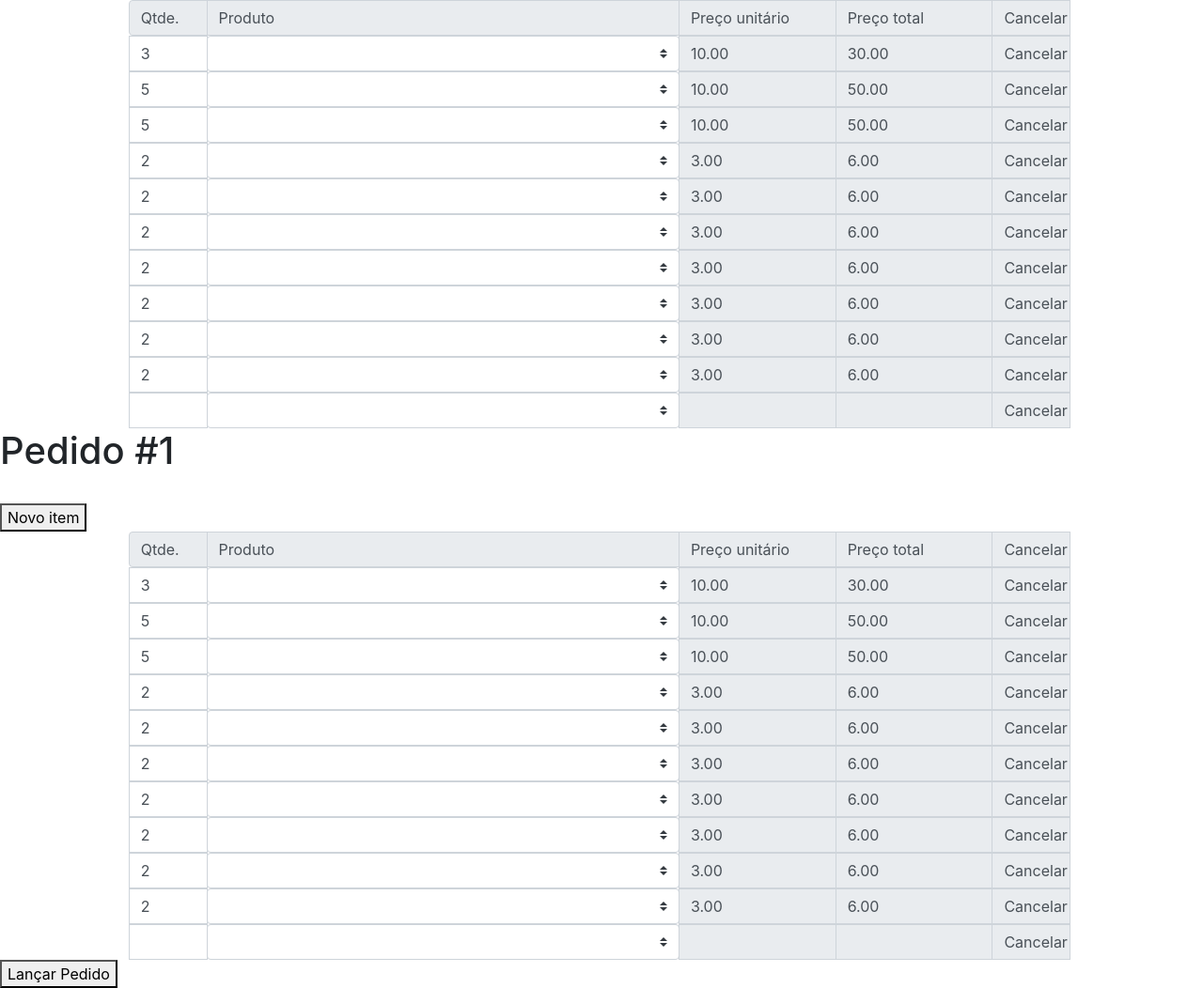
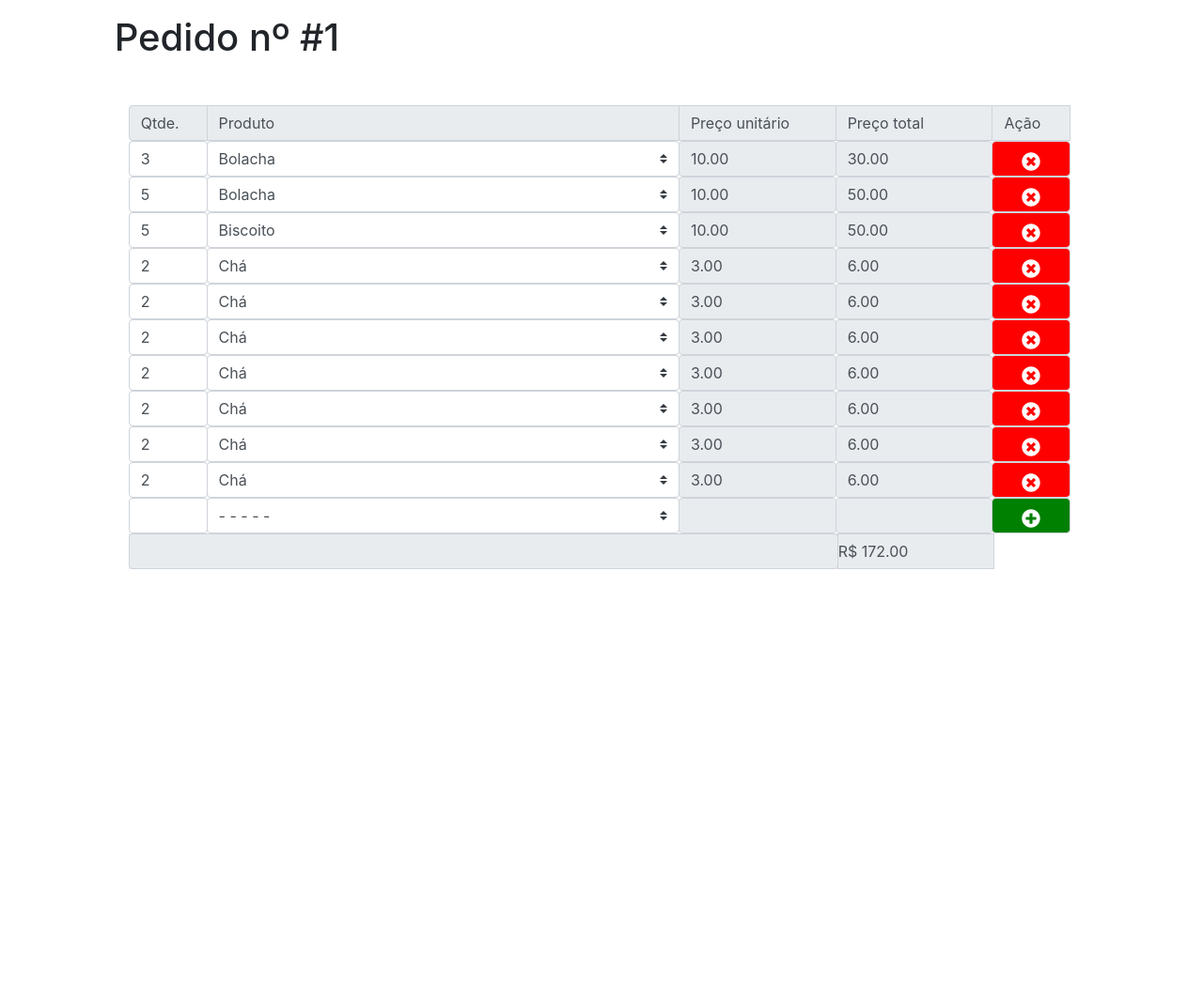
Before and after one commit to VitorLorente/exemplos_forms_django, a Django app: page /novo-pedido/1 in a window 1280 px wide. Shown: the whole page at 94% size. After the commit the page ends 606 px from the top, so only its background shows below. Run offline with Django 3.2, Linux system fonts and the light colour scheme; data comes from the database, SQL or seed files in the repository; lists and menus that the app fills with data are empty; some libraries are stand-ins or nearby versions.

Commit message:
css finalizado

```diff
--- a/blocoPedidos/core/models.py
+++ b/blocoPedidos/core/models.py
@@ -5,7 +5,7 @@ class Produto(models.Model):
     preco = models.DecimalField(max_digits=6, decimal_places=2)
 
     def __str__(self):
-        return f"{self.nome} - R$ {self.preco}"
+        return f"{self.nome}"
 
 class Pedido(models.Model):
     data = models.DateTimeField(auto_now=True)
--- a/blocoPedidos/core/templates/form_pedido.html
+++ b/blocoPedidos/core/templates/form_pedido.html
@@ -12,6 +12,8 @@
 
     <script src="https://code.jquery.com/jquery-3.4.1.min.js" integrity="sha256-CSXorXvZcTkaix6Yvo6HppcZGetbYMGWSFlBw8HfCJo=" crossorigin="anonymous"></script>
     <script src="https://stackpath.bootstrapcdn.com/bootstrap/4.3.1/js/bootstrap.min.js"></script>
+    <script defer src="https://use.fontawesome.com/releases/v5.0.13/js/solid.js" integrity="sha384-tzzSw1/Vo+0N5UhStP3bvwWPq+uvzCMfrN1fEFe+xBmv1C/AtVX5K0uZtmcHitFZ" crossorigin="anonymous"></script>
+    <script defer src="https://use.fontawesome.com/releases/v5.0.13/js/fontawesome.js" integrity="sha384-6OIrr52G08NpOFSZdxxz1xdNSndlD4vdcf/q2myIUVO0VsqaGHJsB0RaBE01VTOY" crossorigin="anonymous"></script>
 
     <title>Document</title>
 </head>
@@ -19,7 +21,7 @@
     <!-- {% for item in form %}
         {{item}}<br>
     {% endfor %} -->
-    <div class="container form-container col-10">
+    <!-- <div class="container form-container col-10">
         <div class="input-group col-12">
             <div class="input-group-prepend col-1 p-0">
                 <span class="input-group-text col-12" id="">Qtde.</span>
@@ -59,12 +61,13 @@
             </div>
         </div>
         {% endfor %}
+    </div> -->
+
+    <div class="container pedido-titulo-container col-10 py-3">
+        <h1 id="teste">Pedido nº {{ pedido.numero }}</h1>
     </div>
+        <br>
 
-    <div class="pedido-titulo-container">
-        <h1 id="teste">Pedido {{ pedido.numero }}</h1>
-        <br>
-        <button>Novo item</button>
         <form method="POST" action="/novo-pedido/1">
             {% csrf_token %}
             {{ form.management_form }}
@@ -83,7 +86,7 @@
                         <span class="input-group-text col-12" id="">Preço total</span>
                     </div>
                     <div class="input-group-prepend col-1 p-0">
-                            <span class="input-group-text col-12" id="">Cancelar</span>
+                        <span class="input-group-text col-12" id="">Ação</span>
                     </div>
                 </div>
                 {{ form.management_form }}
@@ -94,7 +97,11 @@
                         <input id="id_{{ item.quantidade.html_name }}" type="text" class="form-control" name="{{ item.quantidade.html_name }}" {% if item.quantidade.value %} value="{{ item.quantidade.value }}" {% endif %}>
                     </div>
                     <div class="input-group-prepend col-6 p-0 mb-0">
-                            <select type="text" class="custom-select" name="{{ item.produto.html_name }}" id="id_{{ item.quantidade.html_name }}">
+                        <select type="text" class="custom-select" name="{{ item.produto.html_name }}" id="id_{{ item.produto.html_name }}">
+                            <option value="">- - - - -</option>
+                            {% for produto in produtos %}
+                            <option value="{{ produto.pk }}" {% if item.id.value and produto.pk == item.produto.value %}selected{% endif %} preco="{{produto.preco}}">{{ produto.nome }}</option>
+                            {% endfor %}
                         </select>
                     </div>
                     <div class="input-group-prepend col-2 p-0 mb-0">
@@ -103,19 +110,26 @@
                     <div class="input-group-prepend col-2 p-0 mb-0">
                         <input id="item-valor-final" type="text" class="form-control" {% if item.instance %} value="{{item.instance.valor_final}}" {% endif %} readonly>
                     </div>
-                        <div class="input-group-prepend col-1 p-0">
-                            <span class="input-group-text col-12" id="">Cancelar</span>
+                    <div class="input-group-prepend col-1 p-0 mb-0">
+                        {% if item.id.value %}
+                            <button class="btn-cancelar-item form-control" type="button"><i class="fas fa-times-circle"></i> Excluir</button>
+                        {% else %}
+                            <button class="btn-add-item form-control" type="submit"><i class="fas fa-plus-circle"></i> Add</button>
+                        {% endif %}
                     </div>
                 </div>
                 {% endfor %}
-                </div>
-            <button type="submit">Lançar Pedido</button>
-        </form>
+                <div class="input-group col-12 total-container">
+                    <div class="input-group-prepend total-space col-9 p-0 mb-0">
+                        <input id="item-valor-final" type="text" class="form-control" readonly>
                     </div>
 
-    <script>
-        console.log($("#teste").html());
-    </script>
+                    <div class="input-group-prepend col-2 p-0 mb-0">
+                        <span class="input-group-text col-12 p-0 mb-0" id="">R$ {{pedido.total}}</span>
+                    </div>
+                </div>
+            </div>
+        </form>
 
 </body>
 </html>
--- a/blocoPedidos/core/views.py
+++ b/blocoPedidos/core/views.py
@@ -6,7 +6,7 @@ from django.urls import reverse
 from django.views.generic.detail import DetailView
 from django.views.generic.edit import UpdateView
 
-from core.models import Pedido, PedidoProduto
+from core.models import Pedido, PedidoProduto, Produto
 from core.forms import PedidoForm, PedidoFormSet
 
 class PedidoDetailView(DetailView):
@@ -23,6 +23,7 @@ class PedidoUpdateView(UpdateView):
     template_name = "form_pedido.html"
 
     def get(self, request, *args, **kwargs):
+
         self.object = self.get_object()
         form_class = self.get_form_class()
         form = self.get_form(form_class)
@@ -30,9 +31,12 @@ class PedidoUpdateView(UpdateView):
         items = PedidoProduto.objects.filter(pedido=self.object).order_by('pk').values()
 
         items_form = PedidoFormSet(initial=items)
+
+        produtos = Produto.objects.all()
         return self.render_to_response(
             self.get_context_data(form=form,
-                                items_form=items_form))
+                                items_form=items_form,
+                                produtos=produtos))
 
     def get_success_url(self):
-        return reverse("pedido",  kwargs={'pk': 1})
+        return reverse("novo-pedido",  kwargs={'pk': 1})
--- a/blocoPedidos/static/css/style.css
+++ b/blocoPedidos/static/css/style.css
@@ -1,3 +1,44 @@
-.form-control{
-    border-radius: 0!important;
+textarea:focus,
+input[type="text"]:focus,
+input[type="password"]:focus,
+input[type="datetime"]:focus,
+input[type="datetime-local"]:focus,
+input[type="date"]:focus,
+input[type="month"]:focus,
+input[type="time"]:focus,
+input[type="week"]:focus,
+input[type="number"]:focus,
+input[type="email"]:focus,
+input[type="url"]:focus,
+input[type="search"]:focus,
+input[type="tel"]:focus,
+input[type="color"]:focus,
+select:focus,
+button:focus,
+.uneditable-input:focus {
+  border-color: rgb(36, 35, 35) !important;
+  box-shadow: none !important;
+  outline: 0 none !important;
 }
+
+.btn-cancelar-item{
+    font-size: 20px;
+    color: white;
+    width: 100%;
+    text-align: center;
+    cursor: pointer;
+    background-color: red;
+}
+
+.btn-add-item{
+    font-size: 20px;
+    color: white;
+    width: 100%;
+    text-align: center;
+    cursor: pointer;
+    background-color: green;
+}
+
+.total-space {
+    background-color: #E9ECEF;
+}
```
Also changed, not shown: blocoPedidos/core/forms.py (+6 -1 lines). Lines whose indentation alone changed are shown as unchanged.
